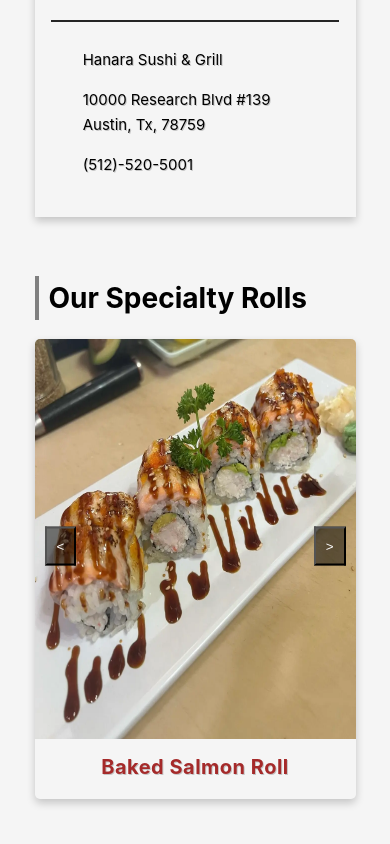
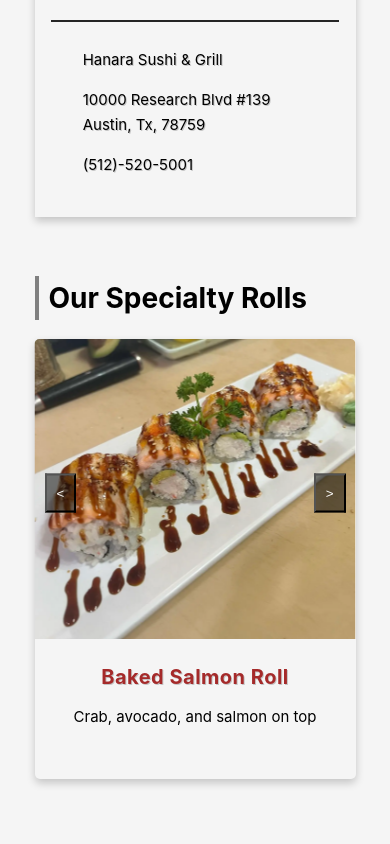
Before and after one commit to JunLee8108/hanara-sushi, a React (Create React App) app: page / in a window 390 px wide. Shown: the part 2314-3158 px from the top of the page. Built offline with nearby package versions, Linux system fonts and the light colour scheme.

Commit message:
carousel updated

```diff
--- a/src/index.css
+++ b/src/index.css
@@ -32,9 +32,6 @@ ul {
 .mg-left-right-auto {
   margin-left: auto;
   margin-right: auto;
-}
-
-.container {
 }
 
 @keyframes flash {
--- a/src/pages/home/HomeSpecialty.css
+++ b/src/pages/home/HomeSpecialty.css
@@ -11,7 +11,7 @@
 
 .home-specialty-img-container {
   width: 70%;
-  height: 620px;
+  height: 565px;
   position: relative;
   display: flex;
   flex-direction: column;
@@ -21,11 +21,12 @@
 
 .home-specailty-img {
   width: 100%;
-  height: 550px;
+  height: 450px;
   border-radius: 5px 5px 0 0;
   position: absolute;
   top: 0;
-  left: 0;
+  left: 50%;
+  transform: translateX(-50%);
   opacity: 0;
   transition: 0.8s all ease;
   display: block;
@@ -34,7 +35,7 @@
 .carousel-control-prev,
 .carousel-control-next {
   position: absolute;
-  top: 45%;
+  top: 40%;
   transform: translateY(-50%);
   background-color: rgba(0, 0, 0, 0.5);
   color: white;
@@ -55,13 +56,24 @@
   position: absolute;
   left: 50%;
   transform: translateX(-50%);
-  top: 550px;
-  text-align: center;
+  top: 450px;
   opacity: 0;
-  transition: 0.8s all ease;
+  transition: 0.4s all ease;
   text-shadow: 1px 1px rgba(0, 0, 0, 0.2);
   letter-spacing: 0.5px;
   color: brown;
+  text-align: center;
+}
+
+.home-specialty-content {
+  position: absolute;
+  left: 50%;
+  transform: translateX(-50%);
+  top: 500px;
+  opacity: 0;
+  width: 90%;
+  text-align: center;
+  transition: 0.4s all ease;
 }
 
 .active {
@@ -70,43 +82,45 @@
 
 @media screen and (max-width: 1280px) {
   .home-specialty-title {
-    width: 80%;
-    box-sizing: border-box;
-  }
-
-  .home-specialty-name {
-    width: 100%;
-  }
-
-  .home-specialty-img-container {
-    width: 80%;
-  }
-}
-
-@media screen and (max-width: 767px) {
-  .home-specialty-title {
     width: 100%;
     box-sizing: border-box;
   }
 
   .home-specialty-img-container {
     width: 100%;
-    height: 460px;
+    height: 575px;
+  }
+
+  .home-specialty-name {
+    width: 100%;
+  }
+}
+
+@media screen and (max-width: 767px) {
+  .home-specialty-img-container {
+    height: 440px;
   }
 
   .home-specailty-img {
     width: 100%;
-    height: 400px;
+    height: 300px;
   }
 
   .carousel-control-prev,
   .carousel-control-next {
-    top: 45%;
+    top: 35%;
+
     transform: translateY(-50%);
   }
 
   .home-specialty-name {
-    top: 400px;
+    top: 310px;
     width: 100%;
   }
+
+  .home-specialty-content {
+    top: 350px;
+    width: 90%;
+    line-height: 25px;
+  }
 }
--- a/src/pages/home/HomeSpecialty.tsx
+++ b/src/pages/home/HomeSpecialty.tsx
@@ -12,11 +12,13 @@ export default function HomeSpecialty() {
     {
       id: 0,
       name: "Baked Salmon Roll",
+      content: "Crab, avocado, and salmon on top",
       img: bakedRoll,
     },
     {
       id: 1,
       name: "Hallelujah Roll",
+      content: "Spicy tuna, cucumber, avocado, and salmon on top",
       img: HallelujahRoll,
     },
   ];
@@ -73,6 +75,21 @@ export default function HomeSpecialty() {
             </h2>
           );
         })}
+
+        {specialtyData.map((text, index) => {
+          return (
+            <p
+              className={`home-specialty-content ${
+                index === currentImage ? "active" : ""
+              }`}
+              key={index}
+            >
+              {text.content}
+            </p>
+          );
+        })}
+
+        {/* <p className="home-specialty-content">asdasd</p> */}
       </div>
     </div>
   );
```
